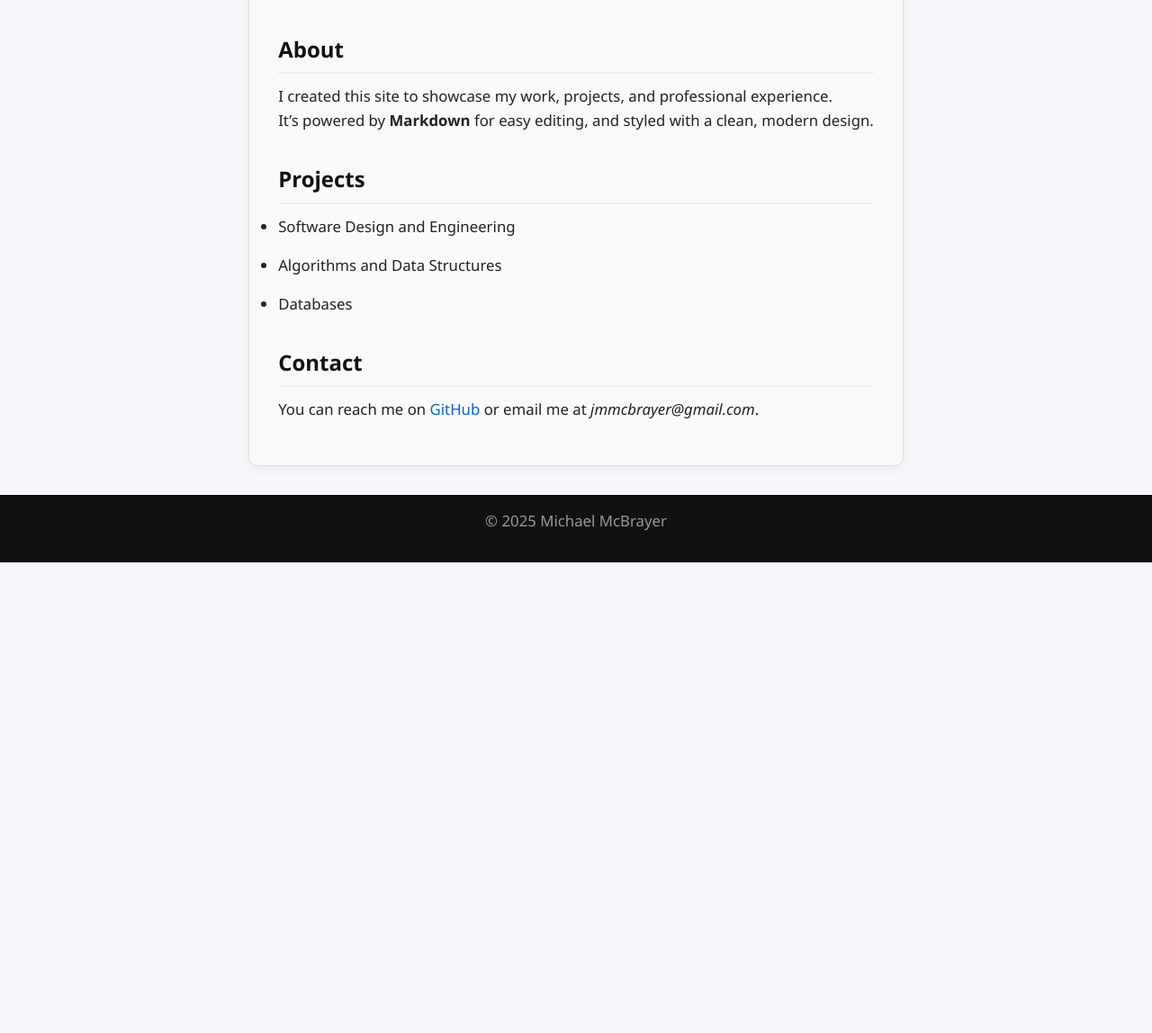
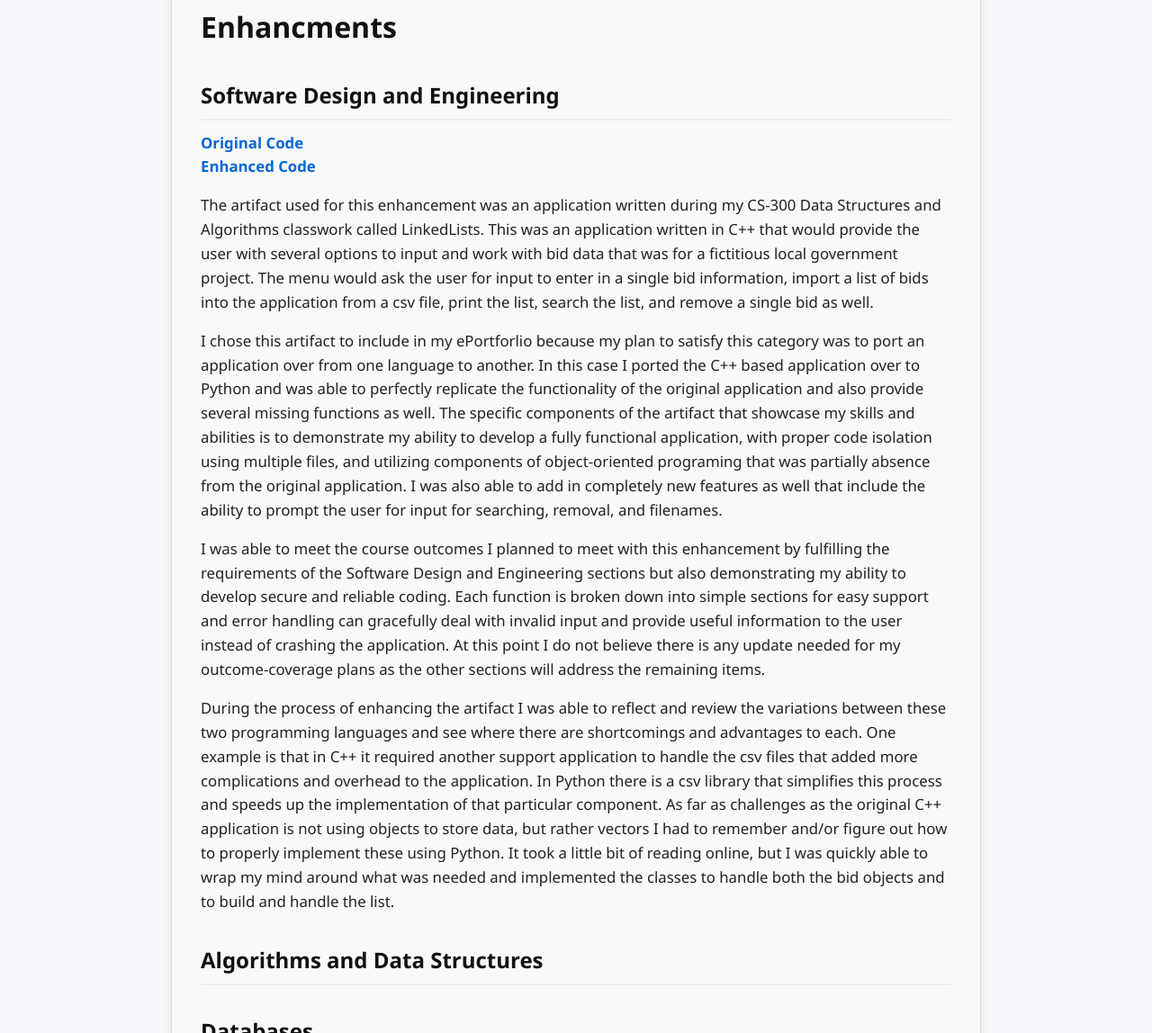
Before and after one commit to jmmcbrayer/jmmcbrayer.github.io, a Jekyll site: the page built from index.md, in a window 1280 px wide and 1400 px high, scrolled down 518 px, cut to the strip 252-1400 px from the top of the window. Shown: the whole strip at 90% size. Built offline with Jekyll 4.4.1, drawn with Linux system fonts in a browser that asks for light colours; before the commit the page ends 1395 px from its top, so only the background shows below that.

Commit message:
add in enhancement one narrative

```diff
--- a/index.md
+++ b/index.md
@@ -19,17 +19,26 @@ A video walkthrough of the original applications prior to enhancement.
   referrerpolicy="strict-origin-when-cross-origin" allowfullscreen>
 </iframe>
 
-## About
+# Enhancments
 
-I created this site to showcase my work, projects, and professional experience.
-It’s powered by **Markdown** for easy editing, and styled with a clean, modern design.
+## Software Design and Engineering
+[**Original Code**](https://github.com/jmmcbrayer/jmmcbrayer.github.io/tree/main/Software%20Design%20and%20Engineering/Original/LinkedList)
+[**Enhanced Code**](https://github.com/jmmcbrayer/jmmcbrayer.github.io/tree/main/Software%20Design%20and%20Engineering/Enhanced)
 
-## Projects
+The artifact used for this enhancement was an application written during my CS-300 Data Structures and Algorithms classwork called LinkedLists.  This was an application written in C++ that would provide the user with several options to input and work with bid data that was for a fictitious local government project.  The menu would ask the user for input to enter in a single bid information, import a list of bids into the application from a csv file, print the list, search the list, and remove a single bid as well.
 
-- Software Design and Engineering
-- Algorithms and Data Structures
-- Databases
+I chose this artifact to include in my ePortforlio because my plan to satisfy this category was to port an application over from one language to another.  In this case I ported the C++ based application over to Python and was able to perfectly replicate the functionality of the original application and also provide several missing functions as well.  The specific components of the artifact that showcase my skills and abilities is to demonstrate my ability to develop a fully functional application, with proper code isolation using multiple files, and utilizing components of object-oriented programing that was partially absence from the original application.  I was also able to add in completely new features as well that include the ability to prompt the user for input for searching, removal, and filenames.
 
-## Contact
+I was able to meet the course outcomes I planned to meet with this enhancement by fulfilling the requirements of the Software Design and Engineering sections but also demonstrating my ability to develop secure and reliable coding.  Each function is broken down into simple sections for easy support and error handling can gracefully deal with invalid input and provide useful information to the user instead of crashing the application.  At this point I do not believe there is any update needed for my outcome-coverage plans as the other sections will address the remaining items.
+
+During the process of enhancing the artifact I was able to reflect and review the variations between these two programming languages and see where there are shortcomings and advantages to each.  One example is that in C++ it required another support application to handle the csv files that added more complications and overhead to the application.  In Python there is a csv library that simplifies this process and speeds up the implementation of that particular component.  As far as challenges as the original C++ application is not using objects to store data, but rather vectors I had to remember and/or figure out how to properly implement these using Python.  It took a little bit of reading online, but I was quickly able to wrap my mind around what was needed and implemented the classes to handle both the bid objects and to build and handle the list.
+
+
+## Algorithms and Data Structures
+
+## Databases
+
+
+# Contact
 
 You can reach me on [GitHub](https://github.com/jmmcbrayer) or email me at *jmmcbrayer@gmail.com*.
```
